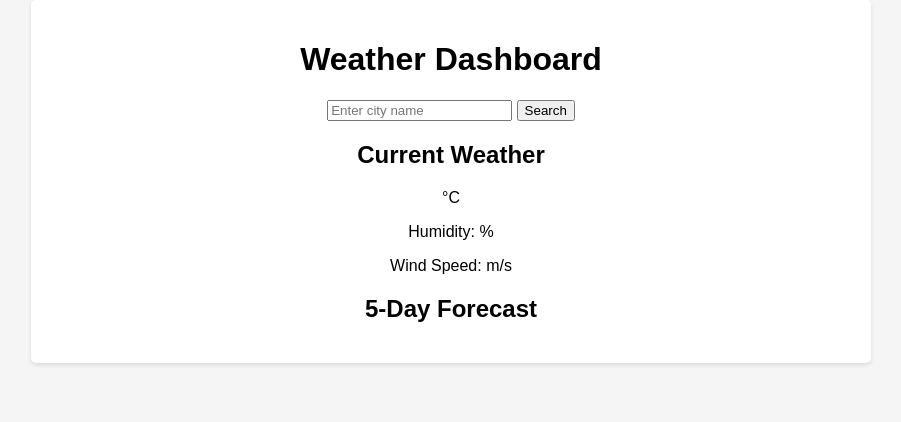
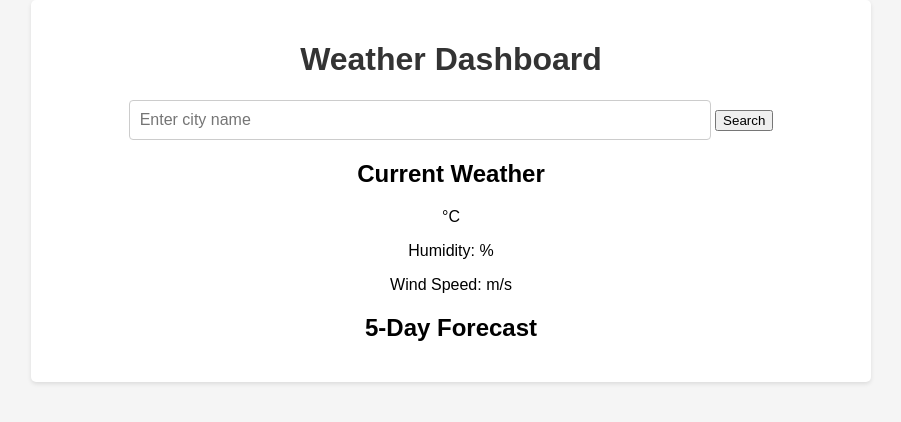
Before and after one commit to Kenneth732/WeatherDashboard, a plain HTML site: page index.html in a window 1280 px wide. Shown: the whole page, without its empty margins (189-1090 px from the left). Drawn offline with Linux system fonts and the light colour scheme.

Commit message:
h1, input style

```diff
--- a/static/css/style.css
+++ b/static/css/style.css
@@ -14,3 +14,15 @@ body {
     border-radius: 5px;
     text-align: center;
 }
+
+h1 {
+    color: #333;
+}
+
+input[type="text"] {
+    width: 70%;
+    padding: 10px;
+    font-size: 16px;
+    border: 1px solid #ccc;
+    border-radius: 4px;
+}
```
